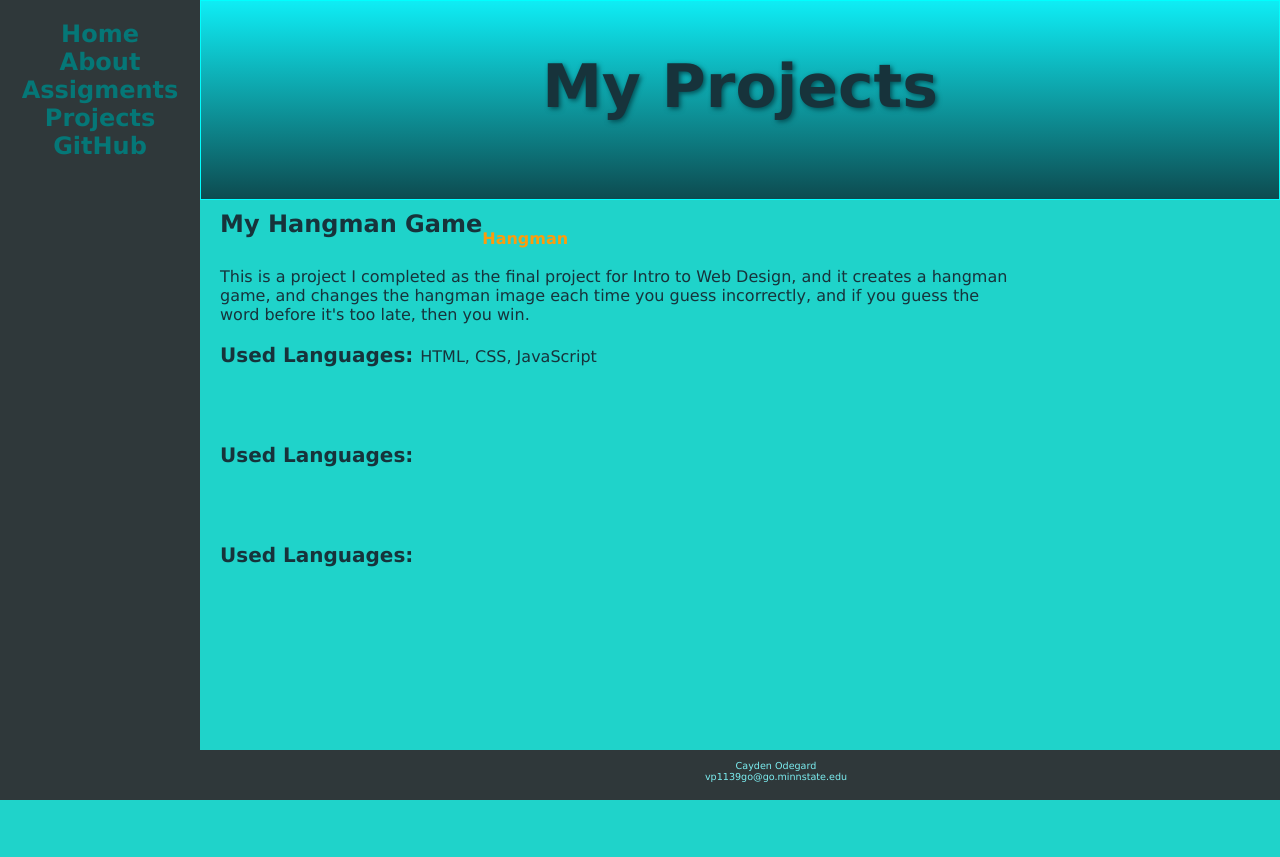
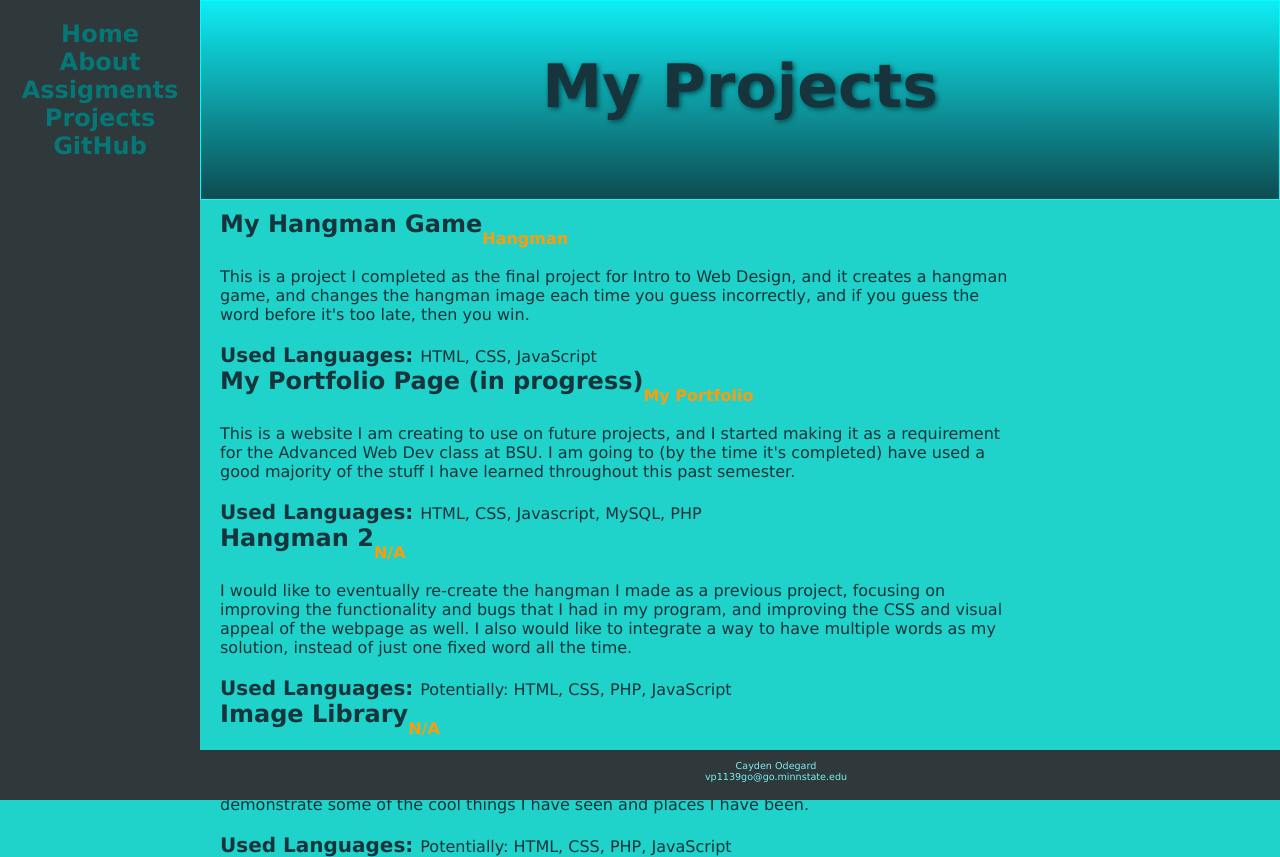
Before and after one commit to kdqn/Advanced-Web, a PHP site: page /projects.php in a window 1280 px wide. Before the commit the page ends 800 px from the top, so only its background shows below. Run offline with PHP 8.4, Linux system fonts and the light colour scheme.

Commit message:
added more projects and completed project page

```diff
--- a/projects.php
+++ b/projects.php
@@ -14,19 +14,26 @@ $environment = $config['ENVIRONMENT'];
             'usedLanguages' => 'HTML, CSS, JavaScript',
             ],
         [
-            'projectTitle' => '',
-            'projectLink' => '',
-            'projectLinkName' => '',
-            'projectDescription' => '',
-            'usedLanguages' => '',
+            'projectTitle' => 'My Portfolio Page (in progress)',
+            'projectLink' => 'cs.bemidjistate.edu/vp1139go/portfolio',
+            'projectLinkName' => 'My Portfolio',
+            'projectDescription' => 'This is a website I am creating to use on future projects, and I started making it as a requirement for the Advanced Web Dev class at BSU. I am going to (by the time it\'s completed) have used a good majority of the stuff I have learned throughout this past semester. ',
+            'usedLanguages' => 'HTML, CSS, Javascript, MySQL, PHP',
             ],
         [
-            'projectTitle' => '',
-            'projectLink' => '',
-            'projectLinkName' => '',
-            'projectDescription' => '',
-            'usedLanguages' => '',
-            ]
+            'projectTitle' => 'Hangman 2',
+            'projectLink' => '#',
+            'projectLinkName' => 'N/A',
+            'projectDescription' => 'I would like to eventually re-create the hangman I made as a previous project, focusing on improving the functionality and bugs that I had in my program, and improving the CSS and visual appeal of the webpage as well. I also would like to integrate a way to have multiple words as my solution, instead of just one fixed word all the time.',
+            'usedLanguages' => 'Potentially: HTML, CSS, PHP, JavaScript',
+        ],
+        [
+            'projectTitle' => 'Image Library',
+            'projectLink' => '#',
+            'projectLinkName' => 'N/A',
+            'projectDescription' => 'I would like to potentially as an "addition" to my Portfolio page, add a Image Library of random pictures I have taken and display them using my knowledge of coding, and also to just demonstrate some of the cool things I have seen and places I have been.',
+            'usedLanguages' => 'Potentially: HTML, CSS, PHP, JavaScript',
+        ],
 
     ],
 	];
```
